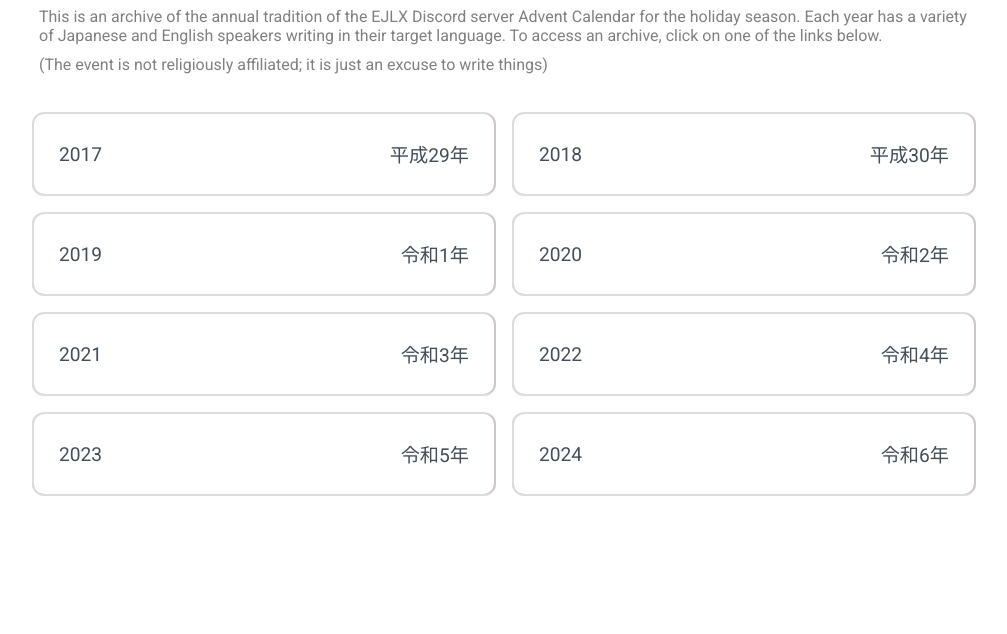
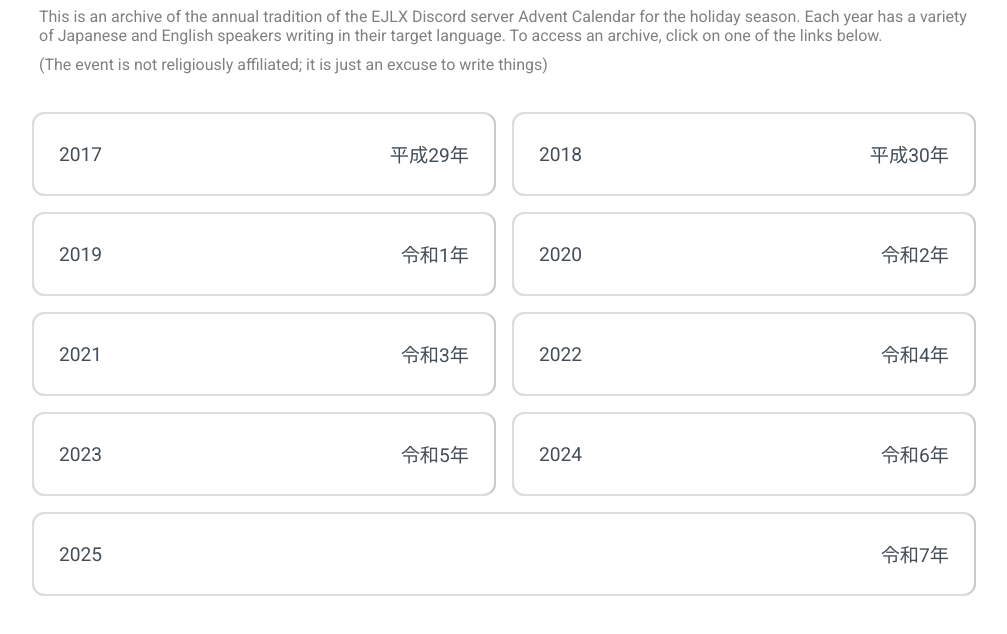
Before and after one commit to EJLX-discord/Advent-Calendar-Hub, a plain HTML site: page index.html in a window 1280 px wide. Shown: the part 150-784 px from the top of the page, without its empty margins (136-1143 px from the left). Drawn offline with Linux system fonts and the light colour scheme.

Commit message:
Add 2025 button

```diff
--- a/index.html
+++ b/index.html
@@ -66,8 +66,13 @@
           <div>令和6年</div>
         </a>
       </div>
+      <div class="year-card">
+        <a class="year-button button-9" href="https://ejlx-discord.github.io/Advent-Calendar-2025/">
+          <div>2025</div>
+          <div>令和7年</div>
+        </a>
+      </div>
     </div>
   </div>
-
 </body>
 </html>
```
